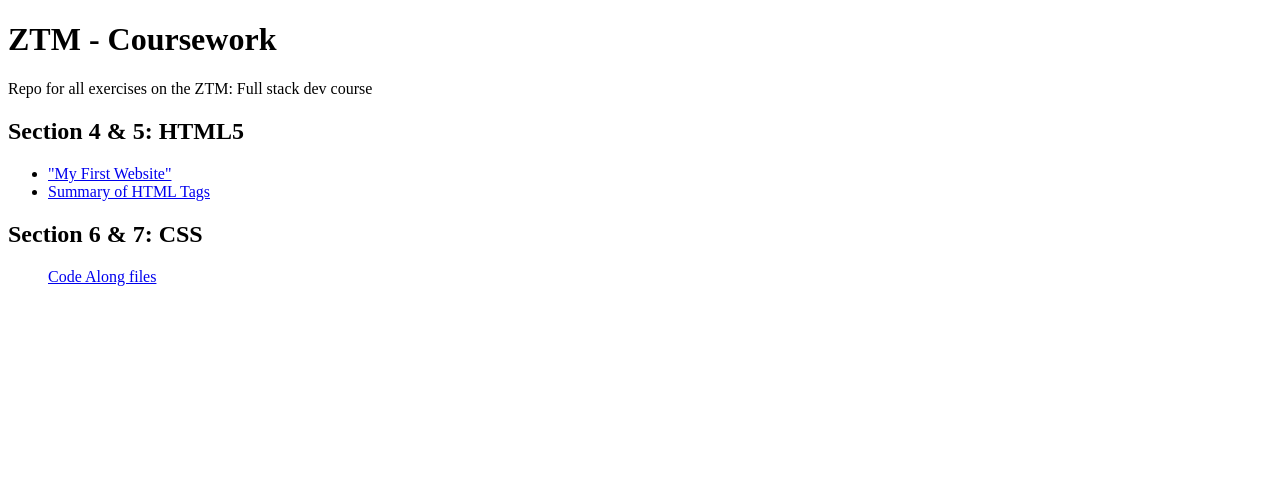
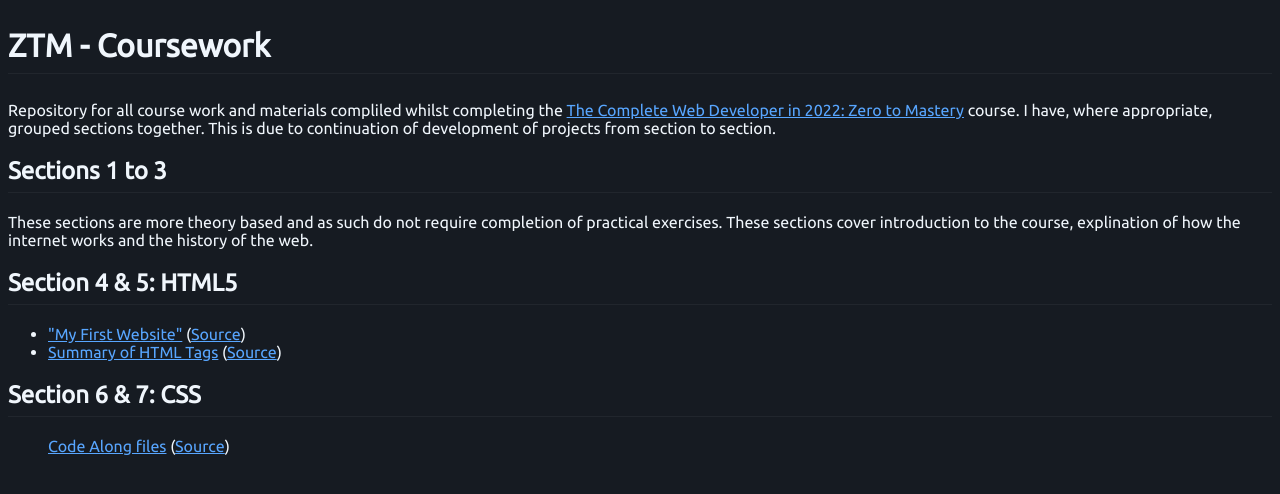
Before and after one commit to MartinBurton/ZTM-Coursework, a plain HTML site: page index.html in a window 1280 px wide. Drawn offline with Linux system fonts and the light colour scheme.

Commit message:
Add css to index.html Add content in line with readme

```diff
--- a/index.html
+++ b/index.html
@@ -5,16 +5,22 @@
     <meta http-equiv="X-UA-Compatible" content="IE=edge">
     <meta name="viewport" content="width=device-width, initial-scale=1.0">
     <title>ZTM Courswork - Martin Burton</title>
+    <link rel="stylesheet" type="text/css" href="style.css">
+    <link rel="preconnect" href="https://fonts.googleapis.com">
+<link rel="preconnect" href="https://fonts.gstatic.com" crossorigin>
+<link href="https://fonts.googleapis.com/css2?family=Ubuntu&display=swap" rel="stylesheet">
 </head>
 <body>
     <h1>ZTM - Coursework</h1>
-    <p>Repo for all exercises on the ZTM: Full stack dev course</p>
+    <p>Repository for all course work and materials compliled whilst completing the <a href="https://academy.zerotomastery.io/p/complete-web-developer-zero-to-mastery" target="_Blank">The Complete Web Developer in 2022: Zero to Mastery</a> course. I have, where appropriate, grouped sections together. This is due to continuation of development of projects from section to section.</p>
+    <h2>Sections 1 to 3</h2>
+    <p>These sections are more theory based and as such do not require completion of practical exercises. These sections cover introduction to the course, explination of how the internet works and the history of the web.</p>
     <h2>Section 4 & 5: HTML5</h2>
     <ul>
-        <li><a href="S4_FirstWebsite/index.html">"My First Website"</a></li>
-        <li><a href="S4_HTMLTags/htmlTagsPage.html">Summary of HTML Tags</a></li>
+        <li><a href="S4_FirstWebsite/index.html">"My First Website"</a> (<a href="https://github.com/MartinBurton/ZTM-Coursework/tree/main/S4_FirstWebsite">Source</a>)</li>
+        <li><a href="S4_HTMLTags/htmlTagsPage.html">Summary of HTML Tags</a> (<a href="https://github.com/MartinBurton/ZTM-Coursework/tree/main/S4_HTMLTags">Source</a>)</li>
     </ul>
     <h2>Section 6 & 7: CSS</h2>
-    <ul><a href="S6_CSS\index.html">Code Along files</a></ul>
+    <ul><a href="S6_CSS\index.html">Code Along files</a> (<a href="https://github.com/MartinBurton/ZTM-Coursework/tree/main/S6_CSS">Source</a>)</ul>
 </body>
 </html>
--- /dev/null
+++ b/style.css
@@ -0,0 +1,25 @@
+body {
+    background-color: #161b22;
+    color: #f0f6fc;
+    font-family: 'Ubuntu', sans-serif;
+}
+
+h1 {
+    padding-bottom: 0.3em;
+    font-size: 2em;
+    border-bottom: 1px solid #21262d;
+    margin-block-start: 0.83em;
+    margin-block-end: 0.83em;
+}
+
+h2 {
+    padding-bottom: 0.3em;
+    font-size: 1.5em;
+    border-bottom: 1px solid #21262d;
+    margin-block-start: 0.83em;
+    margin-block-end: 0.83em;
+}
+
+a {
+    color: #58a6ff;
+}
```
